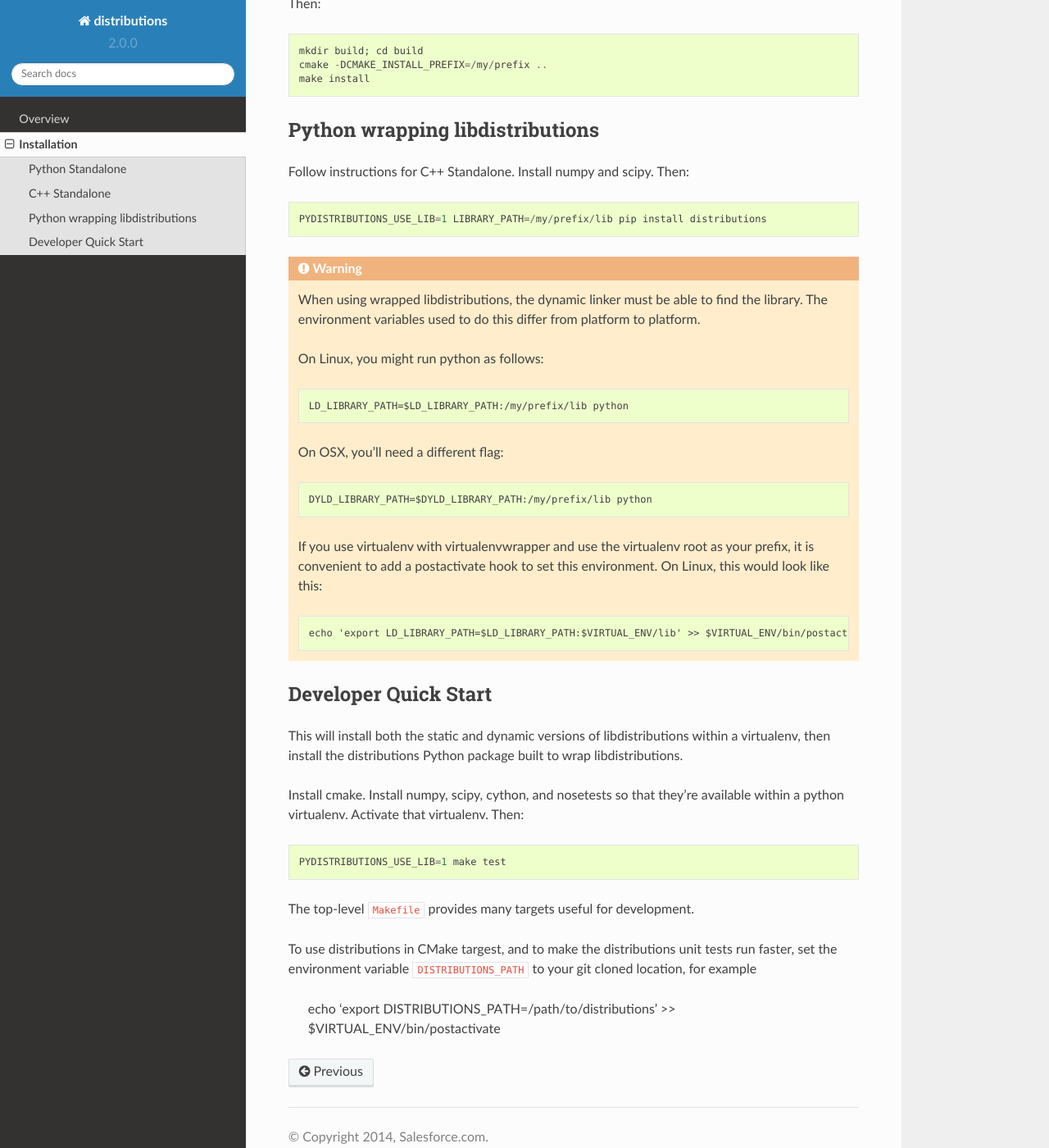
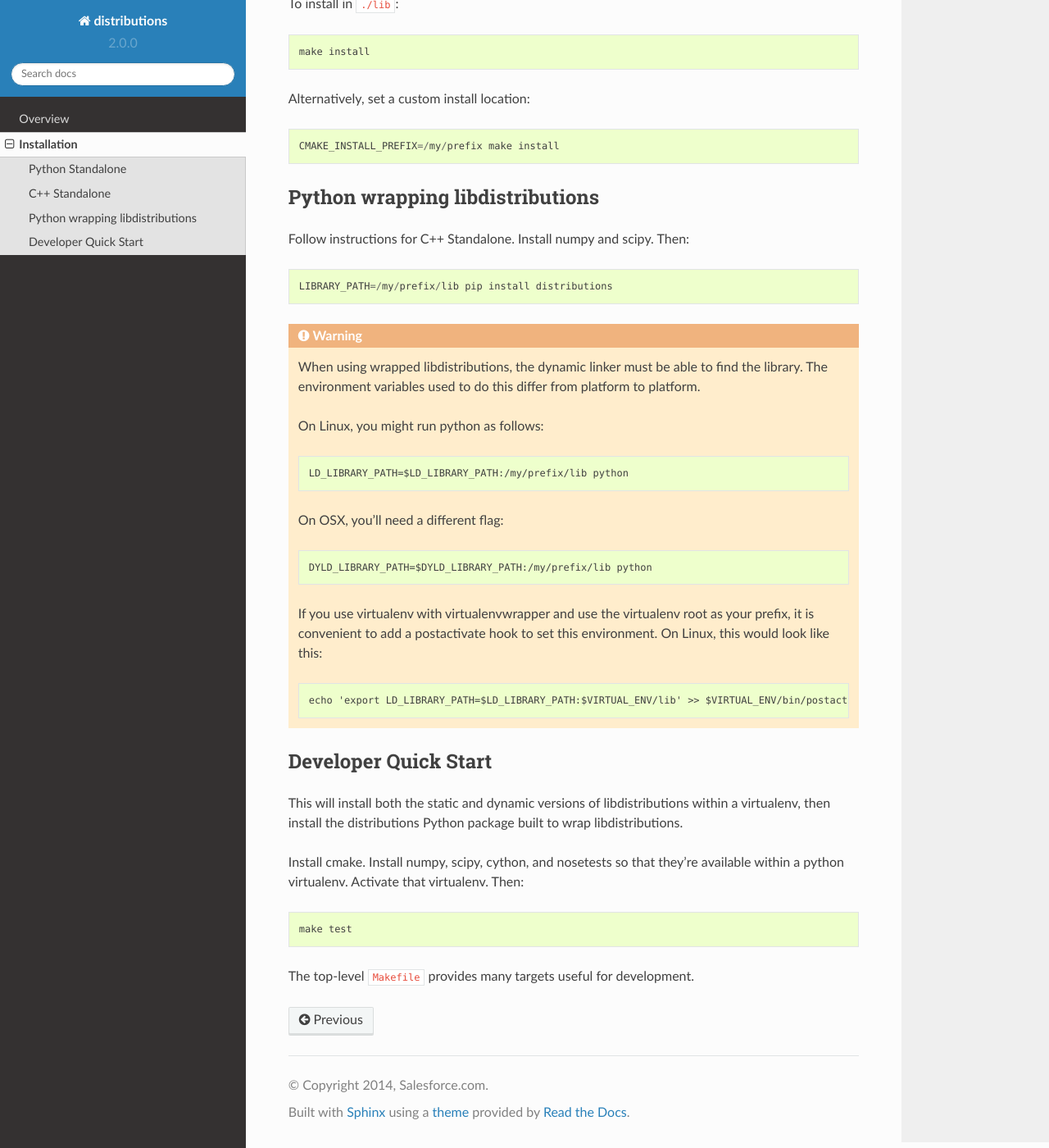
Before and after one commit to forcedotcom/distributions, a Sphinx documentation site: the page built from doc/installation.rst, in a window 1280 px wide and 1400 px high, scrolled down 803 px. Shown: the whole window at 82% size. Built offline with Sphinx 7.4.7 and the Read the Docs theme 2.0.0, drawn with Linux system fonts in a browser that asks for light colours.

Commit message:
Simplify build process

```diff
--- a/doc/installation.rst
+++ b/doc/installation.rst
@@ -31,11 +31,13 @@ Install requirements::
 
     sudo apt-get install cmake libeigen3-dev
 
-Then::
+To install in ``./lib``::
 
-    mkdir build; cd build
-    cmake -DCMAKE_INSTALL_PREFIX=/my/prefix ..
     make install
+
+Alternatively, set a custom install location::
+
+    CMAKE_INSTALL_PREFIX=/my/prefix make install
 
 
 Python wrapping libdistributions
@@ -43,7 +45,7 @@ Python wrapping libdistributions
 
 Follow instructions for C++ Standalone. Install numpy and scipy. Then::
 
-    PYDISTRIBUTIONS_USE_LIB=1 LIBRARY_PATH=/my/prefix/lib pip install distributions
+    LIBRARY_PATH=/my/prefix/lib pip install distributions
 
 .. warning::
 
@@ -77,12 +79,6 @@ Install cmake. Install numpy, scipy, cython, and nosetests so that
 they're available within a python virtualenv. Activate that
 virtualenv. Then::
 
-    PYDISTRIBUTIONS_USE_LIB=1 make test
+    make test
 
-The top-level ``Makefile`` provides many targets useful for
-development.
-
-To use distributions in CMake targest, and to make the distributions unit
-tests run faster, set the environment variable ``DISTRIBUTIONS_PATH`` to your git cloned location, for example
-
-    echo 'export DISTRIBUTIONS_PATH=/path/to/distributions' >> $VIRTUAL_ENV/bin/postactivate
+The top-level ``Makefile`` provides many targets useful for development.
```
Also changed, not shown: CMakeLists.txt (+7 -4 lines), README.md (+1 -1 lines), setup.py (+1 -18 lines), 1 other file.
